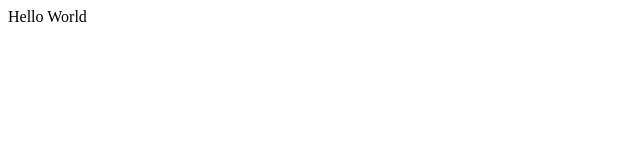
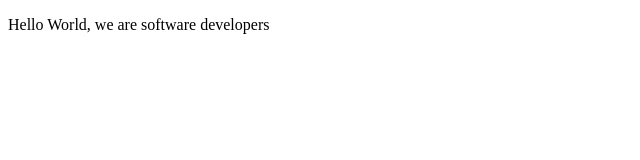
Before and after one commit to saikatgpae/microverse_saikat_samuel, a plain HTML site: page index.html in a window 1280 px wide. Shown: the whole page, without its empty margins (0-640 px from the left). Drawn offline with Linux system fonts and the light colour scheme.

Commit message:
changed the text

```diff
--- a/index.html
+++ b/index.html
@@ -7,8 +7,8 @@
   </head>
 
   <body>
+    <p> Hello World, we are software developers</p>
     <script src="https://cdn.freecodecamp.org/testable-projects-fcc/v1/bundle.js"></script>
-    Hello World
     <script  src="js/index.js"></script>
   </body>
 </html>
```
